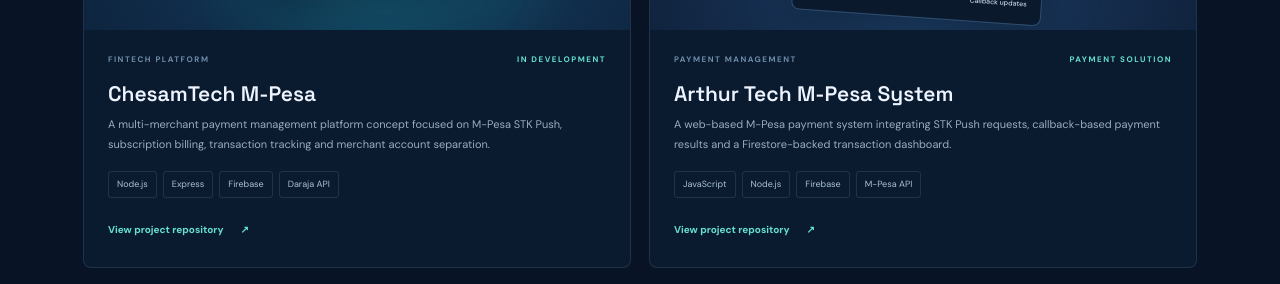
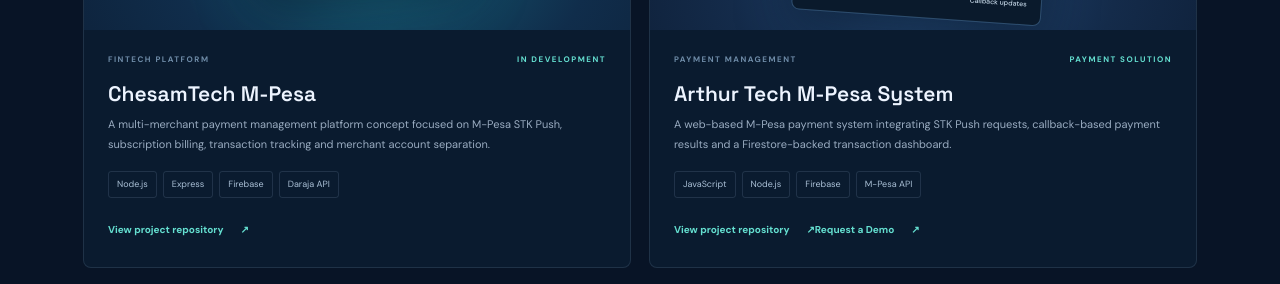
Before and after one commit to chesamtech/chesamtech.github.io, a plain HTML site: page index.html in a window 1280 px wide. Shown: the part 3616-3900 px from the top of the page. Drawn offline with Linux system fonts and the light colour scheme.

Commit message:
Add demo inquiry link to Arthur Tech project

```diff
--- a/index.html
+++ b/index.html
@@ -127,7 +127,7 @@
         </article>
         <article class="project-card" data-category="software">
           <div class="project-art art-arthur"><div class="art-top"><span>SOFTWARE / FINTECH</span><span>02</span></div><div class="dashboard-ui"><div class="dash-head"><b>ARTHUR TECH</b><span>PAYMENTS DASHBOARD</span></div><div class="dash-total"><small>PAYMENT OVERVIEW</small><strong>Transactions</strong><div class="dash-chart"><i></i><i></i><i></i><i></i><i></i><i></i><i></i><i></i><i></i><i></i></div></div><div class="dash-row"><span>● Successful</span><b>Live status tracking</b></div><div class="dash-row"><span>● Pending</span><b>Callback updates</b></div></div></div>
-          <div class="project-info"><div class="project-meta"><span>PAYMENT MANAGEMENT</span><span>PAYMENT SOLUTION</span></div><h3>Arthur Tech M-Pesa System</h3><p>A web-based M-Pesa payment system integrating STK Push requests, callback-based payment results and a Firestore-backed transaction dashboard.</p><div class="project-stack"><span>JavaScript</span><span>Node.js</span><span>Firebase</span><span>M-Pesa API</span></div><a class="project-link" href="https://github.com/chesamtech/arthur-tech-mpesa" target="_blank" rel="noopener">View project repository <span>↗</span></a></div>
+          <div class="project-info"><div class="project-meta"><span>PAYMENT MANAGEMENT</span><span>PAYMENT SOLUTION</span></div><h3>Arthur Tech M-Pesa System</h3><p>A web-based M-Pesa payment system integrating STK Push requests, callback-based payment results and a Firestore-backed transaction dashboard.</p><div class="project-stack"><span>JavaScript</span><span>Node.js</span><span>Firebase</span><span>M-Pesa API</span></div><a class="project-link" href="https://github.com/chesamtech/arthur-tech-mpesa" target="_blank" rel="noopener">View project repository <span>↗</span></a><a class="project-link" href="#contact">Request a Demo <span>↗</span></a></div>
         </article>
         <article class="project-card" data-category="health">
           <div class="project-art art-health"><div class="art-top"><span>HEALTHCARE / SOFTWARE</span><span>03</span></div><div class="health-ui"><div class="health-cross">+</div><div><small>SMARTCARE HMS</small><strong>Hospital Management</strong><span>Secure digital workflows</span></div><div class="health-circles"><i></i><i></i><i></i></div></div></div>
```
